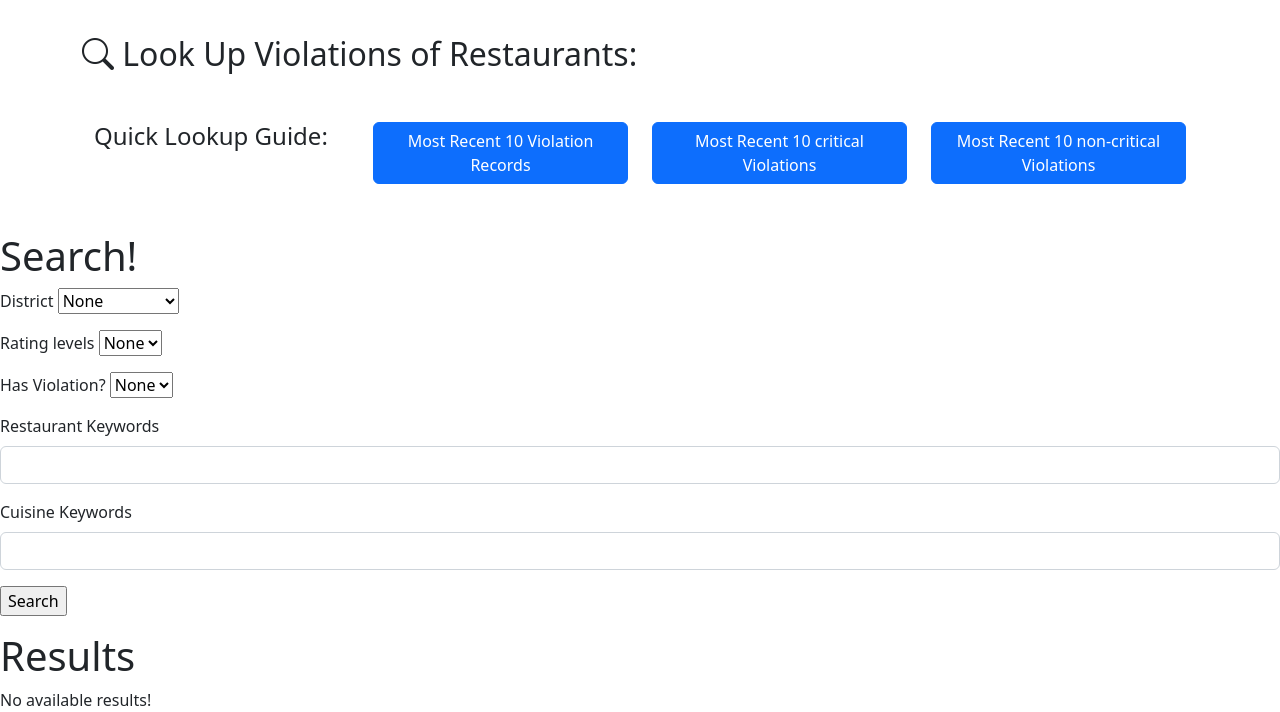
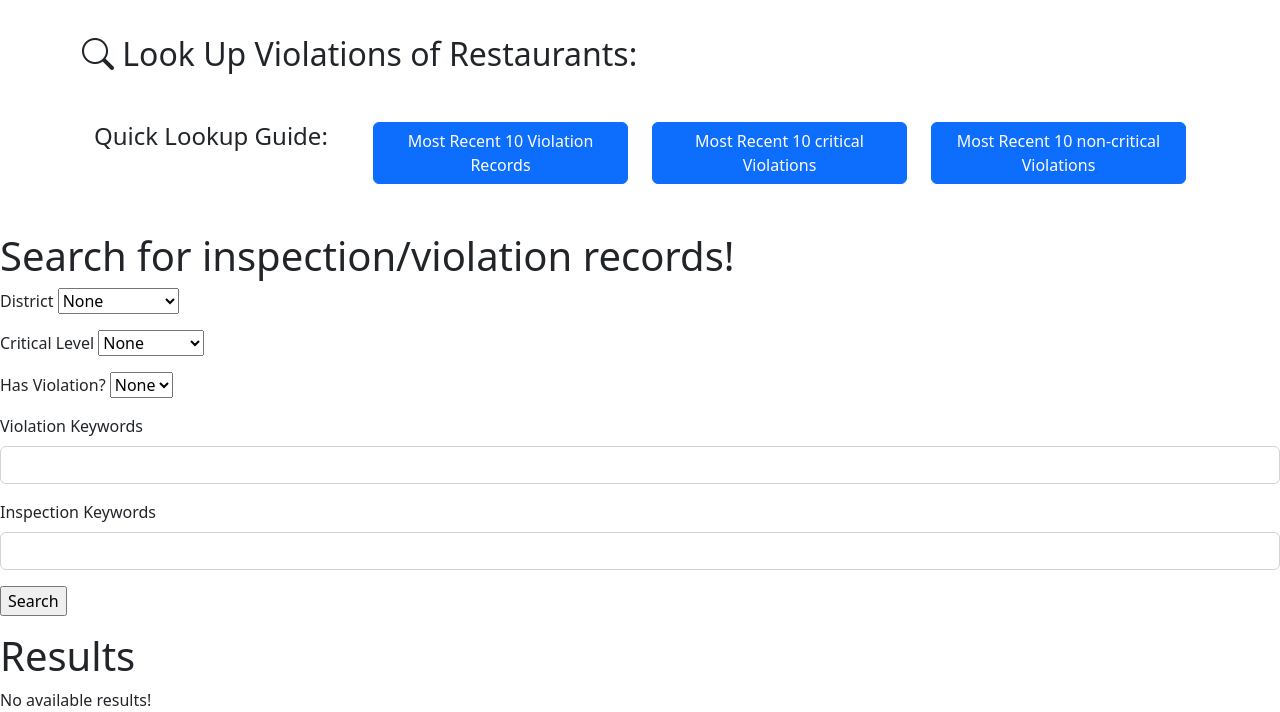
Before and after one commit to Xiaoyang-Song/NYC-Restaurant-Inspection-Database, a Flask app: template frontend/templates/functions/violations.html in a window 1280 px wide. Shown: the part 1347-2059 px from the top of the page. Run offline with Flask 2, Linux system fonts and the light colour scheme; the template is opened without the code that fills it, so the values that code supplies are empty; parts of the project's set-up code (start-up, migrations or seed data) failed here and were passed over.

Commit message:
Update: violation schema re insert

```diff
--- a/frontend/functions.py
+++ b/frontend/functions.py
@@ -45,8 +45,8 @@ def restaurants():
             data.append(grade_data)
 
         if has_vio != 'None':
-            cmd = "SELECT R.rid, R.dba, R.cuisine FROM Restaurant AS R, Violate AS VR \
-                   WHERE R.rid=VR.rid"
+            cmd = "SELECT R.rid, R.dba, R.cuisine FROM Restaurant AS R, Violate AS VR, Violation AS V \
+                   WHERE R.rid=VR.rid AND V.vid=VR.vid AND V.code!='000'"
             if has_vio == 'Yes':
                 vio_data = g.conn.execute(text(cmd)).fetchall()
             else:
@@ -119,7 +119,10 @@ def page(rid):
         # Get recent violation records
         cmd = "SELECT V.v_time, Vn.code, Vn.v_description, Vn.critical_flag, I.i_type \
                FROM Restaurant AS R, Violate AS V , Violation AS Vn, Inspect AS IR, Inspection AS I \
-               WHERE Vn.vid=V.vid AND R.rid=V.rid AND R.rid=(:rid) AND IR.rid=R.rid AND I.iid=IR.iid AND IR.i_time=V.v_time \
+               WHERE Vn.vid=V.vid AND R.rid=V.rid AND\
+                     R.rid=(:rid) AND IR.rid=R.rid AND\
+                     I.iid=IR.iid AND IR.i_time=V.v_time AND\
+                     Vn.code != '000' \
                ORDER BY V.v_time"
         violation = g.conn.execute(text(cmd), rid=rid).fetchall()
         page_stats['violation'] = violation
@@ -224,8 +227,9 @@ def violations():
 
     # find violations by inspection types
     cmd = "SELECT I.i_type, COUNT(*) AS count\
-        FROM Inspection as I, inspect AS IR, Restaurant AS R, Violate AS VR\
-        WHERE I.iid = IR.iid AND R.rid = IR.rid AND VR.rid=R.rid\
+        FROM Inspection as I, inspect AS IR, Restaurant AS R, Violate AS VR, Violation AS V\
+        WHERE I.iid = IR.iid AND R.rid = IR.rid AND\
+              VR.rid=R.rid AND VR.vid=V.vid AND V.code!='000'\
         GROUP BY I.i_type\
         ORDER BY COUNT(*) DESC"
     violation_dict = dict(g.conn.execute(text(cmd)).fetchall())
@@ -255,8 +259,8 @@ def violations():
     stats3 = g.conn.execute(text(cmd)).fetchall()
 
     cmd = "SELECT L.district, COUNT(*) AS count\
-           FROM Restaurant AS R, Violate AS V, Locations AS L\
-           WHERE R.lid=L.lid AND V.rid = R.rid\
+           FROM Restaurant AS R, Violate AS VR, Locations AS L, Violation AS V\
+           WHERE R.lid=L.lid AND VR.rid = R.rid AND VR.vid=V.vid AND V.code!='000'\
            GROUP BY L.district"
     district_vio_dict = dict(g.conn.execute(text(cmd)).fetchall())
     # TODO: optimization later
@@ -273,7 +277,7 @@ def violations():
         if request.form.get('btn_mostRecent') == 'Most Recent':
             cmd = "SELECT R.rid, R.dba, V.v_time, Vn.code, Vn.v_description, Vn.critical_flag\
                  FROM Restaurant AS R, Violate AS V , Violation AS Vn\
-                 WHERE Vn.vid=V.vid AND R.rid=V.rid\
+                 WHERE Vn.vid=V.vid AND R.rid=V.rid AND Vn.code !='000'\
                  ORDER BY V.v_time DESC\
                  LIMIT 10"
             data = g.conn.execute(text(cmd)).fetchall()
--- a/frontend/templates/functions/violations.html
+++ b/frontend/templates/functions/violations.html
@@ -325,7 +325,7 @@
         </div>
 
 
-        <h1>{% block title %}Search!{% endblock %}</h1>
+        <h1>{% block title %}Search for inspection/violation records!{% endblock %}</h1>
     <form method="post">
       <div class="mb-3">
       <label for="district">District</label>
@@ -340,15 +340,11 @@
     </div>
 
     <div class="mb-3">
-      <label for="rating">Rating levels</label>
-      <select name="rating" id="rating">
+      <label for="cflag">Critical Level</label>
+      <select name="cflag" id="cflag">
         <option value="None">None</option>
-        <option value="A">A</option>
-        <option value="B">B</option>
-        <option value="C">C</option>
-        <option value="P">P</option>
-        <option value="N">N</option>
-        <option value="Z">Z</option>
+        <option value="Not Critical">Not Critical</option>
+        <option value="Critical">Critical</option>
       </select>
     </div>
 
@@ -361,29 +357,15 @@
       </select>
     </div>
 
-    <!-- <div class="mb-3">
-      <label for="rating">Rating levels</label>
-      <select name="rating" id="rating">
-        <option value="None">None</option>
-        <option value="A">A</option>
-        <option value="B">B</option>
-        <option value="C">C</option>
-        <option value="P">P</option>
-        <option value="N">N</option>
-        <option value="Z">Z</option>
-      </select>
-    </div> -->
-
-
 
       <div class="mb-3">
-        <label for="res_keyword" class="form-label">Restaurant Keywords</label>
-        <input type="res_keyword" name="res_keyword" id="res_keyword" class="form-control"/>
+        <label for="vio_keyword" class="form-label">Violation Keywords</label>
+        <input type="vio_keyword" name="vio_keyword" id="vio_keyword" class="form-control"/>
       </div>
 
       <div class="mb-3">
-        <label for="cui_keyword" class="form-label">Cuisine Keywords</label>
-        <input type="cui_keyword" name="cui_keyword" id="cui_keyword" class="form-control"/>
+        <label for=ins_keyword" class="form-label">Inspection Keywords</label>
+        <input type="ins_keyword" name="ins_keyword" id="ins_keyword" class="form-control"/>
       </div>
 
 
@@ -393,10 +375,12 @@
     <table>
       {%if data%}
       <tr>
+        <th>Inspection Date</th>
+        <th>Inspection Type</th>
         <th>Restaurant ID</th>
         <th>Name</th>
-        <th>Cuisine Description</th>
-        <th>Details</th>
+        <th>Violation Description</th>
+        <th>Critical Flag</th>
       </tr>
       {%else%}
       <div>No available results!</div>
```
Also changed, not shown: extract_data.py (+4 -4 lines), 1 other file.
